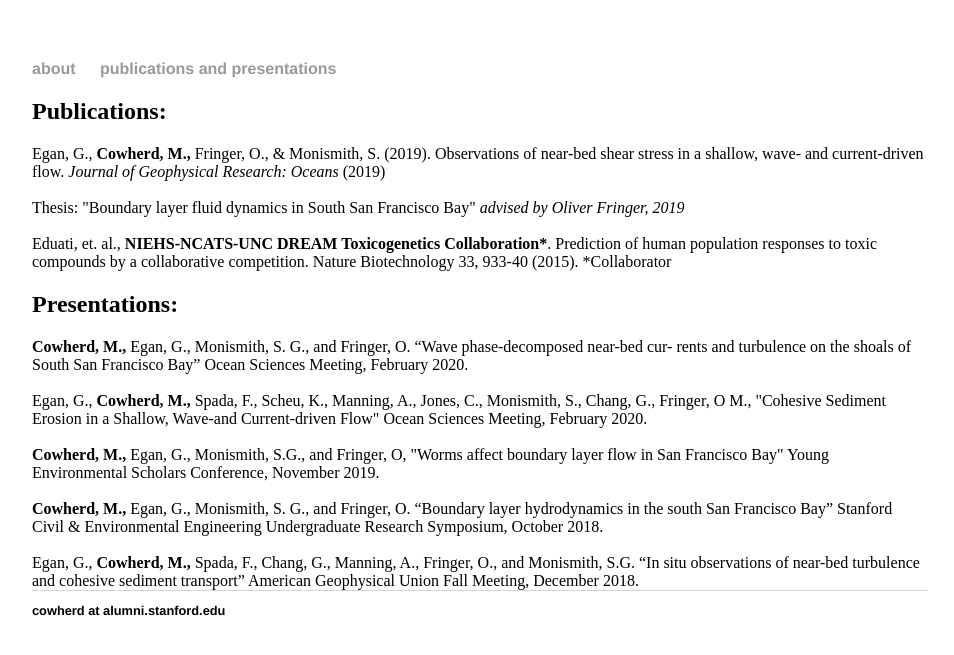
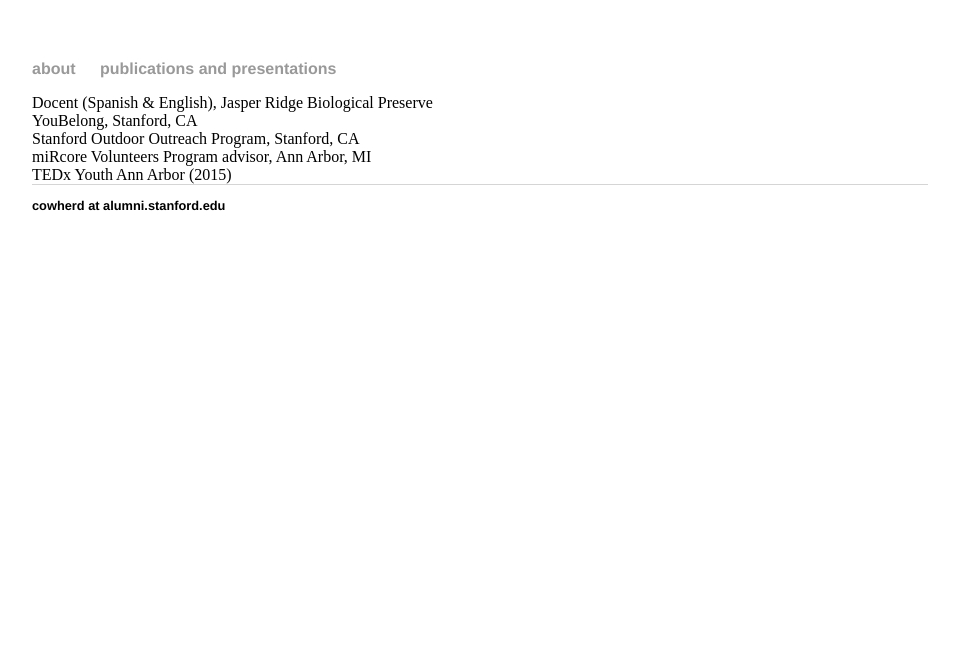
Before and after one commit to mariannecowherd/mariannecowherd.github.io, a Jekyll site: the page built from outreach/index.html, in a window 1280 px wide. Shown: the top 655 px of the page, without its empty margins (160-1114 px from the left). Built offline with Jekyll 4.4.1, drawn with Linux system fonts in a browser that asks for light colours.

```diff
--- a/cv/index.html
+++ b/cv/index.html
@@ -5,6 +5,7 @@
 <div class="blurb">
 
 	<h2>Publications:</h2>
+  Cowherd, M., Thomas, V., & Lee, I. The miRcore Volunteer Program. <i>submitted March 2020</i><br>
 	Egan, G., <b>Cowherd, M.,</b> Fringer, O., & Monismith, S. (2019). Observations of near-bed shear stress in a shallow, wave- and current-driven flow. <i>Journal of Geophysical Research: Oceans</i> (2019)<br><br>
 	Thesis: "Boundary layer fluid dynamics in South San Francisco Bay" <i>advised by Oliver Fringer, 2019</i><br><br>
 	Eduati, et. al., <b>NIEHS-NCATS-UNC DREAM Toxicogenetics Collaboration*</b>. Prediction of human population responses to toxic compounds by a collaborative competition. Nature Biotechnology 33, 933-40 (2015). *Collaborator
--- a/outreach/index.html
+++ b/outreach/index.html
@@ -1,17 +1,11 @@
 ---
 layout: default
-title: CV
+title: Outreach
 ---
 <div class="blurb">
-
-	<h2>Publications:</h2>
-	Egan, G., <b>Cowherd, M.,</b> Fringer, O., & Monismith, S. (2019). Observations of near-bed shear stress in a shallow, wave- and current-driven flow. <i>Journal of Geophysical Research: Oceans</i> (2019)<br><br>
-	Thesis: "Boundary layer fluid dynamics in South San Francisco Bay" <i>advised by Oliver Fringer, 2019</i><br><br>
-	Eduati, et. al., <b>NIEHS-NCATS-UNC DREAM Toxicogenetics Collaboration*</b>. Prediction of human population responses to toxic compounds by a collaborative competition. Nature Biotechnology 33, 933-40 (2015). *Collaborator
-	<h2>Presentations:</h2>
-	<b>Cowherd, M.,</b> Egan, G., Monismith, S. G., and Fringer, O. “Wave phase-decomposed near-bed cur- rents and turbulence on the shoals of South San Francisco Bay” Ocean Sciences Meeting, February 2020.<br><br>
-	Egan, G., <b>Cowherd, M., </b> Spada, F., Scheu, K., Manning, A., Jones, C., Monismith, S., Chang, G., Fringer, O M., "Cohesive Sediment Erosion in a Shallow, Wave-and Current-driven Flow" Ocean Sciences Meeting, February 2020.<br><br>
-	<b>Cowherd, M.,</b> Egan, G., Monismith, S.G., and Fringer, O, "Worms affect boundary layer flow in San Francisco Bay" Young Environmental Scholars Conference, November 2019.<br><br>
-	<b>Cowherd, M.,</b> Egan, G., Monismith, S. G., and Fringer, O. “Boundary layer hydrodynamics in the south San Francisco Bay” Stanford Civil & Environmental Engineering Undergraduate Research Symposium, October 2018.<br><br>
-	Egan, G., <b>Cowherd, M.,</b> Spada, F., Chang, G., Manning, A., Fringer, O., and Monismith, S.G. “In situ observations of near-bed turbulence and cohesive sediment transport” American Geophysical Union Fall Meeting, December 2018.<br>
+	Docent (Spanish & English), Jasper Ridge Biological Preserve<br>
+	YouBelong, Stanford, CA<br>
+	Stanford Outdoor Outreach Program, Stanford, CA <br>
+	miRcore Volunteers Program advisor, Ann Arbor, MI<br>
+	TEDx Youth Ann Arbor (2015)<br>
 </div><!-- /.blurb -->
```
